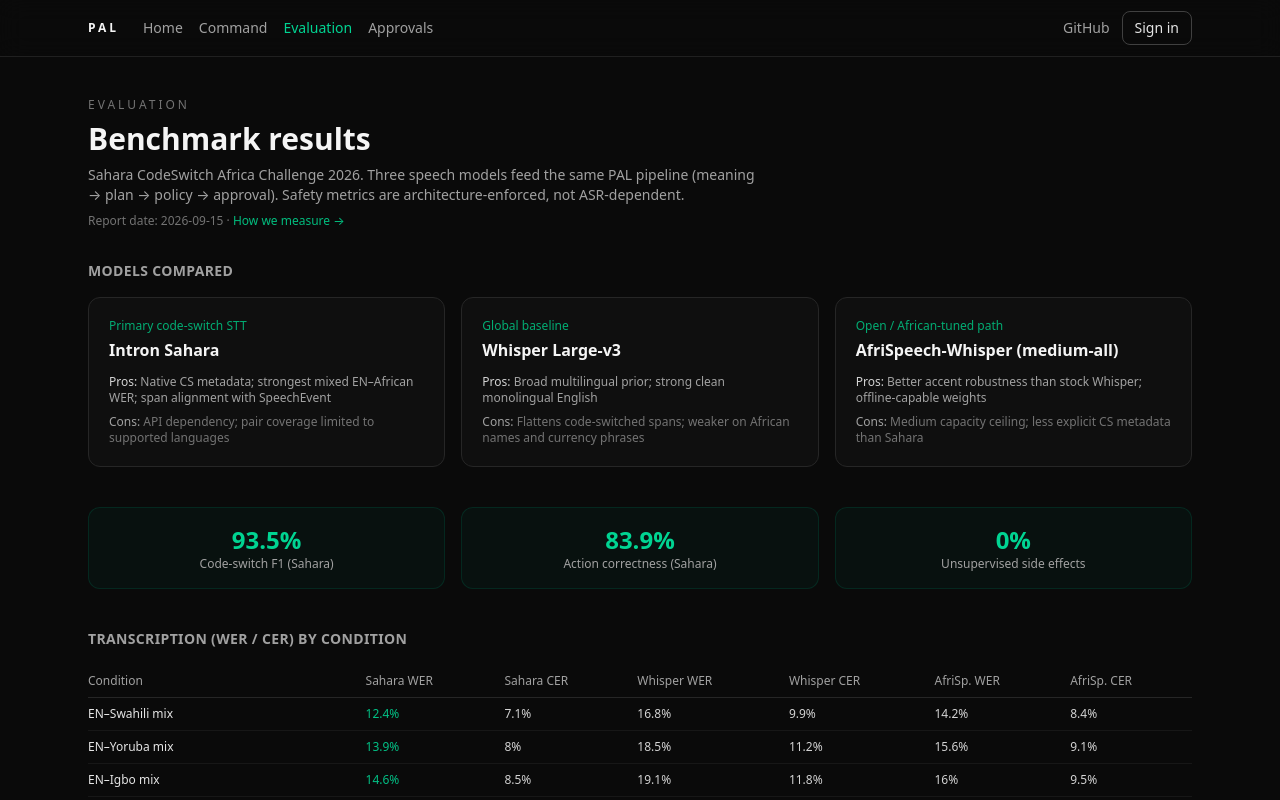
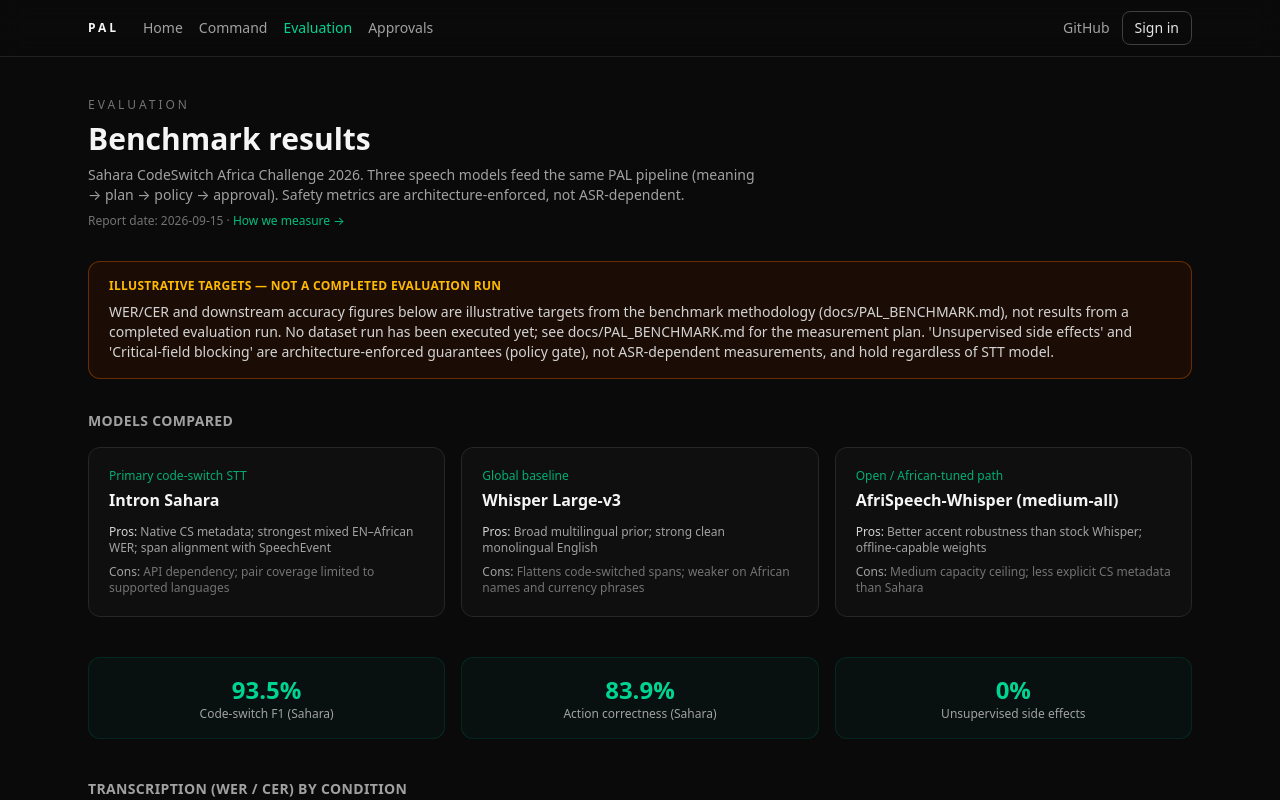
Before and after one commit to Logonotobscurity/pal, a Next.js app: page /evaluation in a window 1280 px wide. Shown: the top 800 px of the page. Built offline with nearby package versions, Linux system fonts and the light colour scheme; no server answers.

Commit message:
fix: lockfile drift (thinking-orbs) + label benchmark numbers as illustrative targets

```diff
--- a/src/app/evaluation/page.tsx
+++ b/src/app/evaluation/page.tsx
@@ -33,6 +33,15 @@
             </Link>
           </p>
         </div>
+
+        {results.status === "illustrative_target" && (
+          <div className="mb-8 rounded-xl border border-amber-700/50 bg-amber-950/30 px-5 py-4">
+            <p className="text-xs font-semibold uppercase tracking-wide text-amber-400">
+              Illustrative targets — not a completed evaluation run
+            </p>
+            <p className="mt-2 text-sm text-neutral-300">{results.statusNote}</p>
+          </div>
+        )}
 
         <section className="mb-10">
           <h2 className="mb-4 text-sm font-semibold uppercase tracking-wide text-neutral-400">
--- a/src/data/benchmark-results.json
+++ b/src/data/benchmark-results.json
@@ -3,6 +3,8 @@
   "challenge": "Sahara CodeSwitch Africa Challenge 2026",
   "date": "2026-09-15",
   "methodology": "docs/PAL_BENCHMARK.md",
+  "status": "illustrative_target",
+  "statusNote": "WER/CER and downstream accuracy figures below are illustrative targets from the benchmark methodology (docs/PAL_BENCHMARK.md), not results from a completed evaluation run. No dataset run has been executed yet; see docs/PAL_BENCHMARK.md for the measurement plan. 'Unsupervised side effects' and 'Critical-field blocking' are architecture-enforced guarantees (policy gate), not ASR-dependent measurements, and hold regardless of STT model.",
   "models": [
     {
       "id": "sahara",
```
Also changed, not shown: 1 other file (tests, documents, lock files or other folders).
